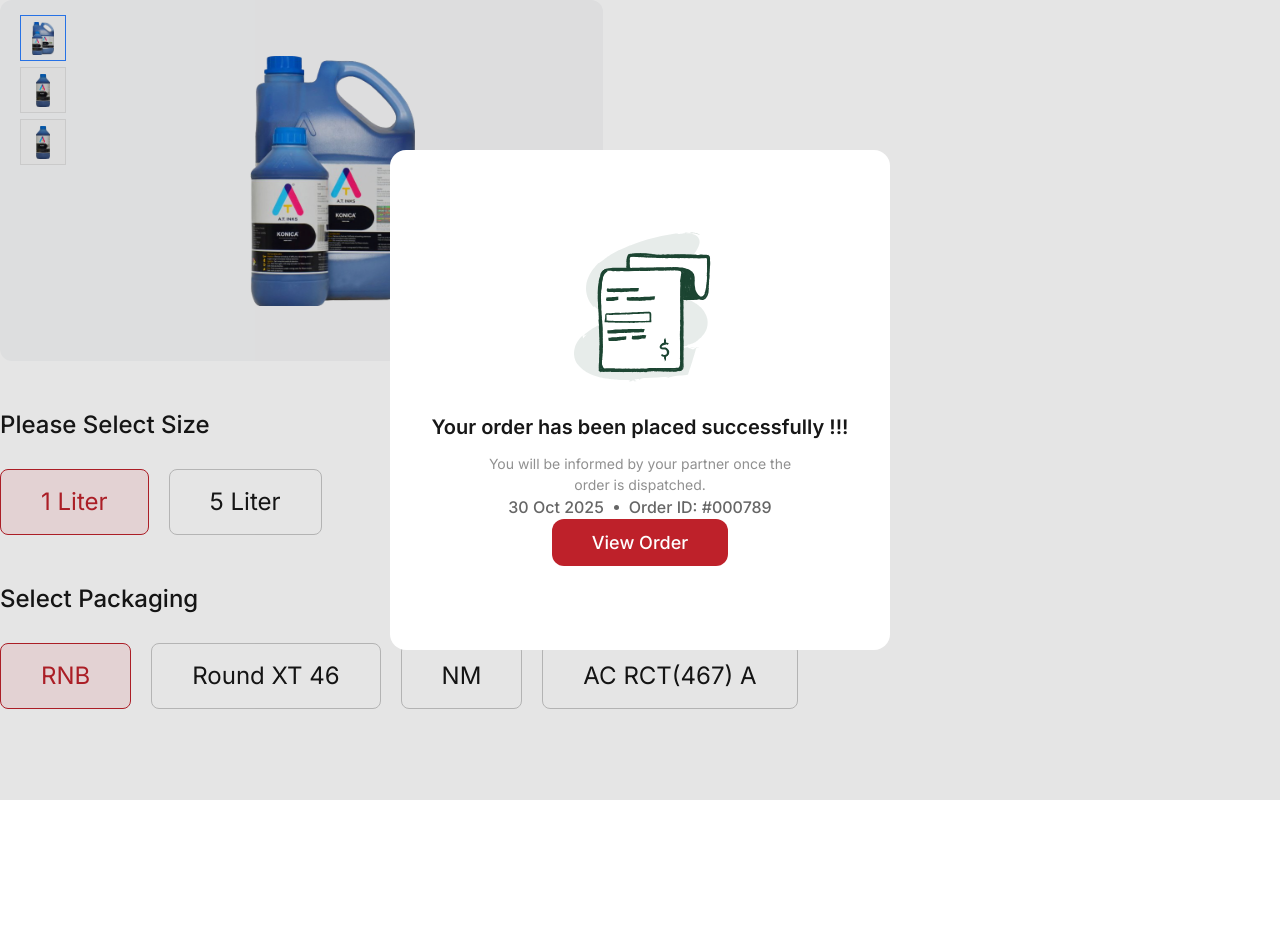
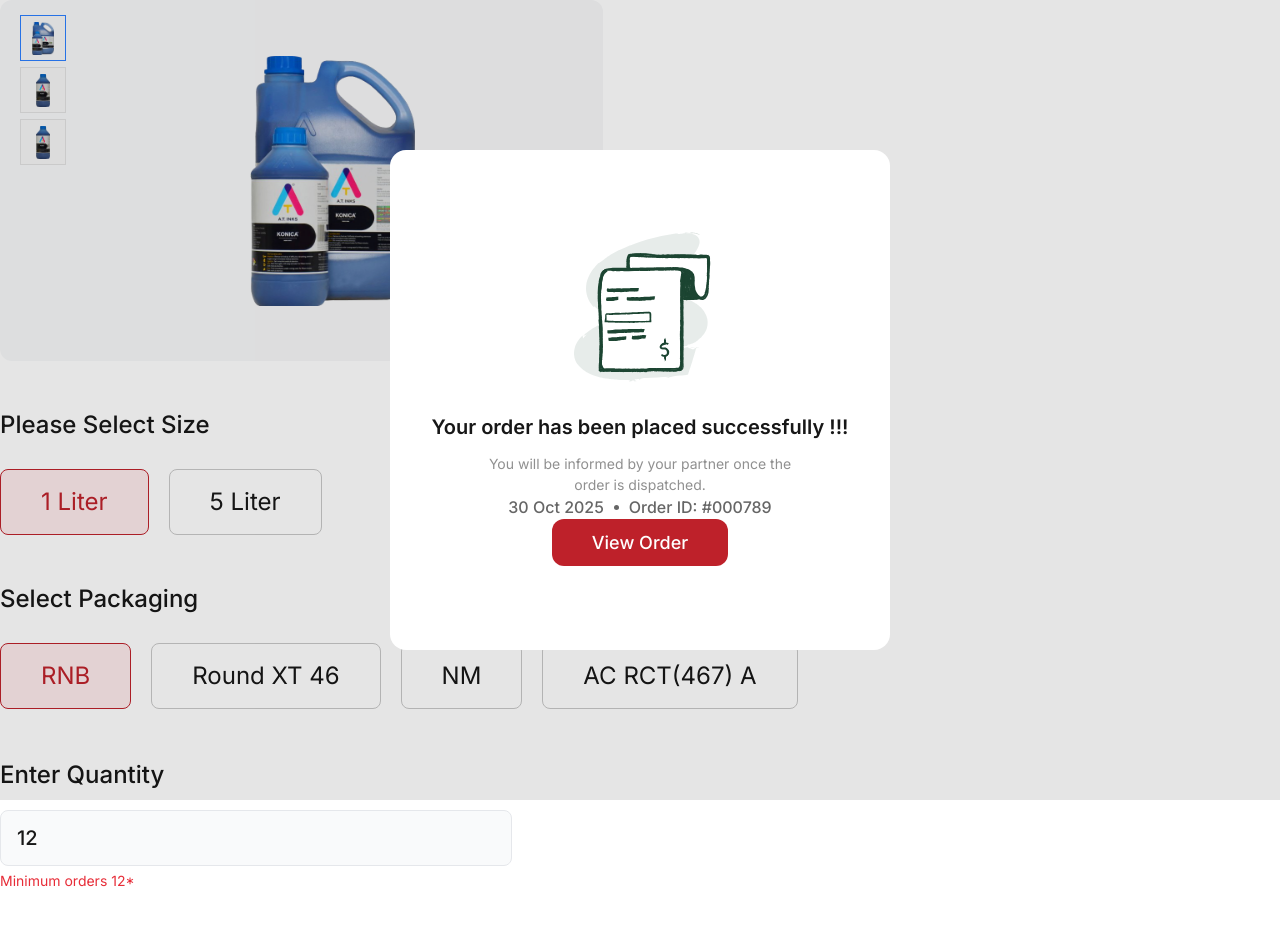
Before and after one commit to elredProductionBackup/elred_dealer_portal, a Next.js app: page /test in a window 1280 px wide. Shown: the top 926 px of the page. Before the commit the page ends 800 px from the top, so only its background shows below. Built offline with nearby package versions, Linux system fonts and the light colour scheme.

Commit message:
Quantity Input

```diff
--- /dev/null
+++ b/components/QuantityInput.jsx
@@ -0,0 +1,43 @@
+"use client";
+
+import { useState } from "react";
+
+export default function QuantityInput() {
+  const [quantity, setQuantity] = useState(12);
+  const [hasError, setHasError] = useState(false);
+
+  const handleChange = (e) => {
+    setQuantity(e.target.value);
+  };
+
+  const handleBlur = () => {
+    const num = Number(quantity);
+    if (num < 12) {
+      setQuantity(12);
+      setHasError(true);
+    } else {
+      setHasError(false);
+    }
+  };
+
+  return (
+    <div className="flex flex-col w-full mb-12">
+      <label className="text-[24px] font-[500] mb-[17px]">Enter Quantity</label>
+
+      <input
+        type="number"
+        value={quantity}
+        onChange={handleChange}
+        min={12}
+        onBlur={handleBlur}
+        className={`bg-gray-50 rounded-lg px-4 py-3 text-[20px] font-medium border transition focus:outline-none focus:ring-2 ${
+          hasError
+            ? "border-red-500 focus:ring-red-300"
+            : "border-gray-200 focus:ring-gray-300"
+        }`}
+      />
+
+      <p className="text-[#E72D38] text-[14px] mt-[4px]">Minimum orders 12*</p>
+    </div>
+  );
+}
--- a/src/app/test/page.js
+++ b/src/app/test/page.js
@@ -2,6 +2,7 @@
 import ConfirmationPopup from "../../../components/ConfirmationPopup";
 import ProductImage from "../../../components/ProductImage";
 import SelectableGroup from "../../../components/SelectableGroup";
+import QuantityInput from "../../../components/QuantityInput";
 import product1 from "../../../assets/images/product-1.png";
 import product2 from "../../../assets/images/product-2.png";
 import product3 from "../../../assets/images/product-3.png";
@@ -41,6 +42,10 @@ export default function TestPage() {
         onChange={handlePackagingChange}
       />
       </div>
+
+      <div className="w-full max-w-lg">
+        <QuantityInput />
+      </div>
     </main>
   );
 }
```
